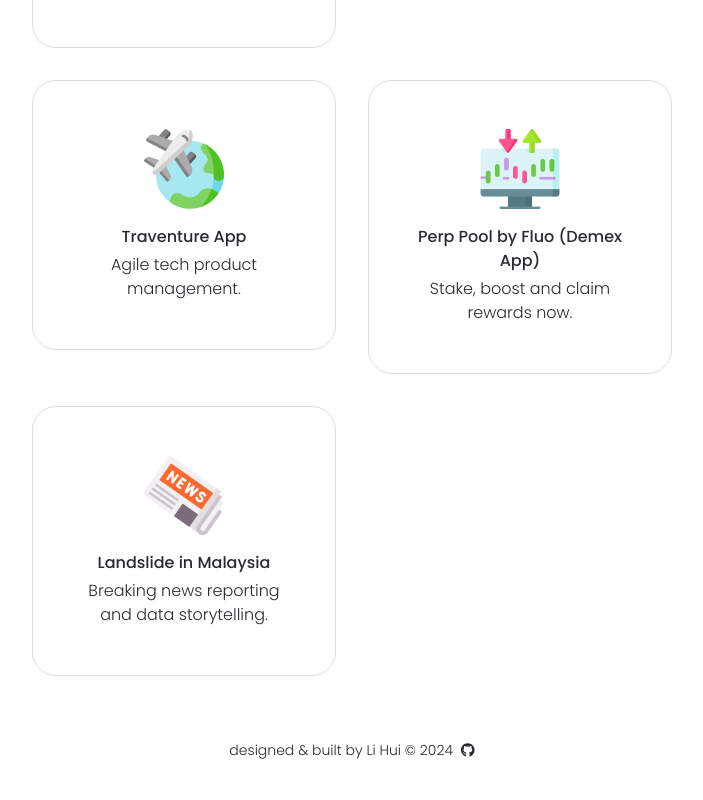
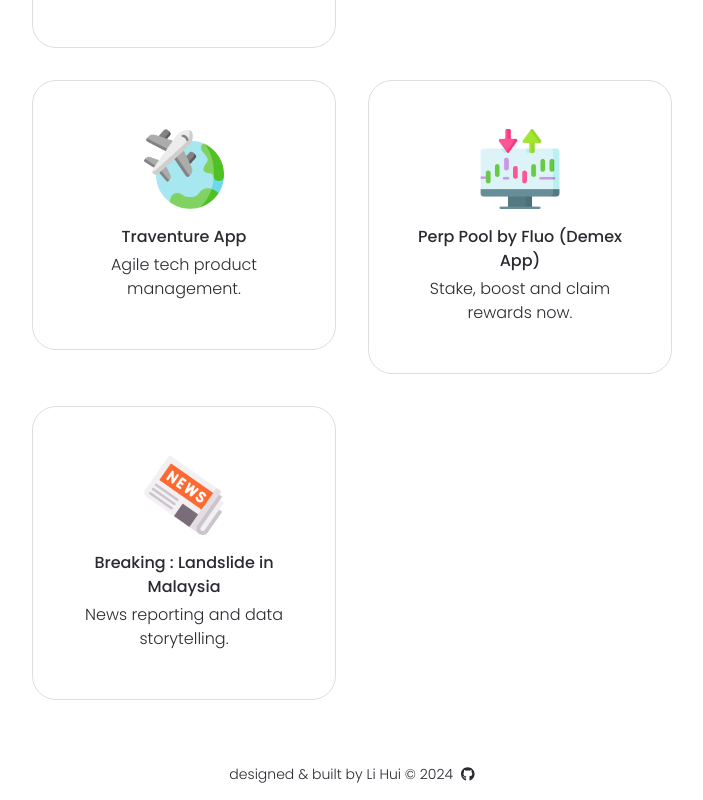
Before and after one commit to lihuicham/lihuicham.com-v2, a Next.js app: page / in a window 1280 px wide. Shown: the part 2393-3193 px from the top of the page, without its empty margins (288-991 px from the left). Before the commit the page ends 3169 px from the top, so only its background shows below. Built offline with nearby package versions, Linux system fonts and the light colour scheme.

Commit message:
fix : remove word

```diff
--- a/src/app/components/constants/projectDataV3.ts
+++ b/src/app/components/constants/projectDataV3.ts
@@ -52,8 +52,8 @@
     logo: '/assets/logos/projects/traventure.png',
   },
   landslide:{
-    title: 'Landslide in Malaysia',
-    description: 'Breaking news reporting and data storytelling.',
+    title: 'Breaking : Landslide in Malaysia',
+    description: 'News reporting and data storytelling.',
     link: 'https://www.straitstimes.com/multimedia/graphics/2022/12/malaysia-genting-landslide/index.html?shell',
     type: 'SWE',
     logo: '/assets/logos/projects/landslide.png',
```
